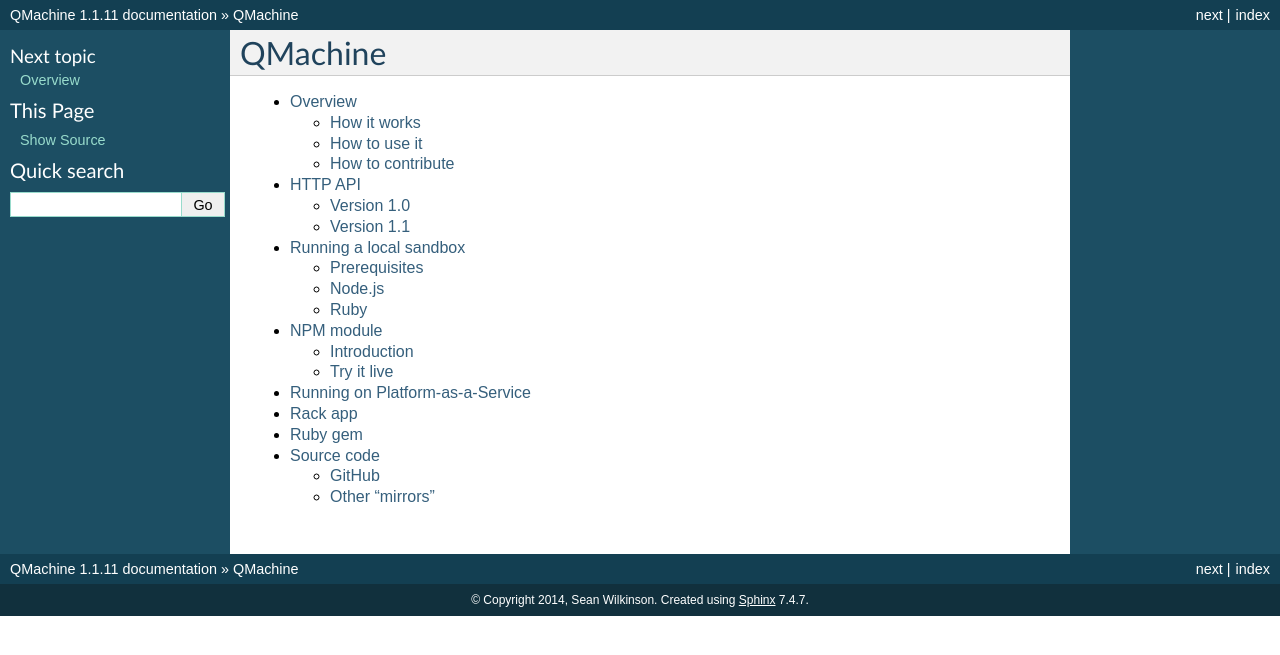
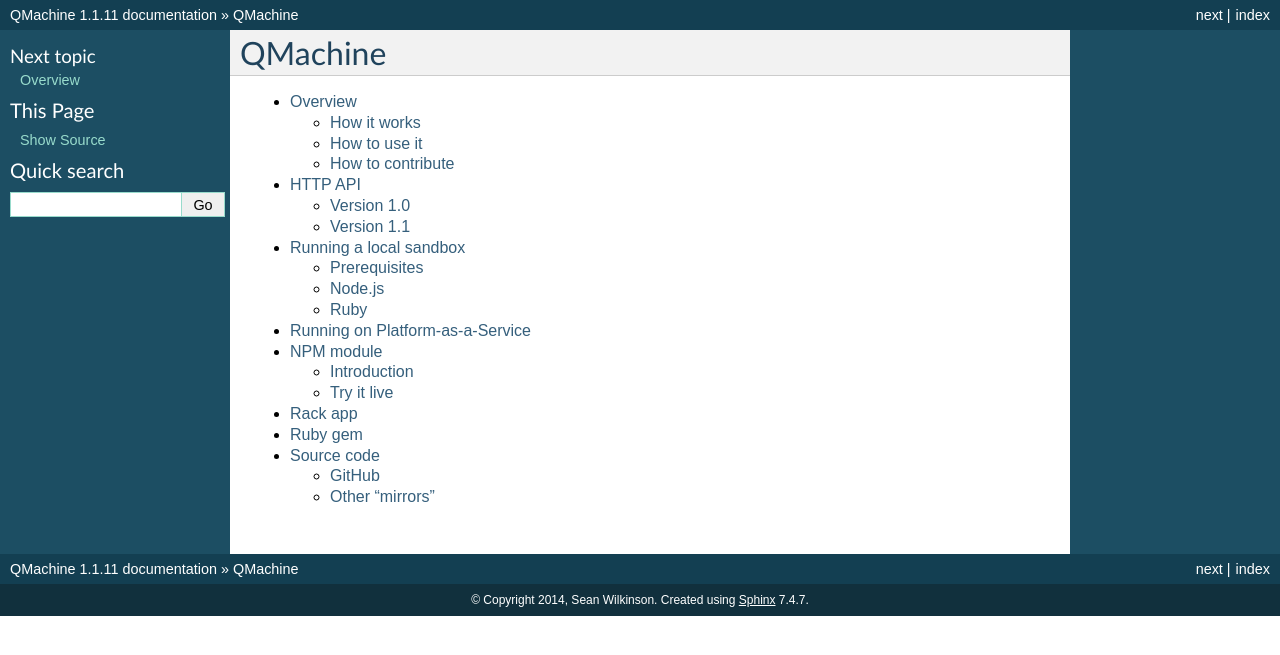
Before and after one commit to qmachine/qmachine, a Sphinx documentation site: the page built from docs/index.rst, in a window 1280 px wide. Shown: the top 655 px of the page. Built offline with Sphinx 7.4.7, drawn with Linux system fonts in a browser that asks for light colours.

Commit message:
Re-ordered "chapters" of manual

```diff
--- a/docs/index.rst
+++ b/docs/index.rst
@@ -8,8 +8,8 @@ QMachine
     overview
     http-api
     local-sandbox
+    paas-sandbox
     npm-module
-    paas-sandbox
     rack-app
     ruby-gem
     source-code
```
